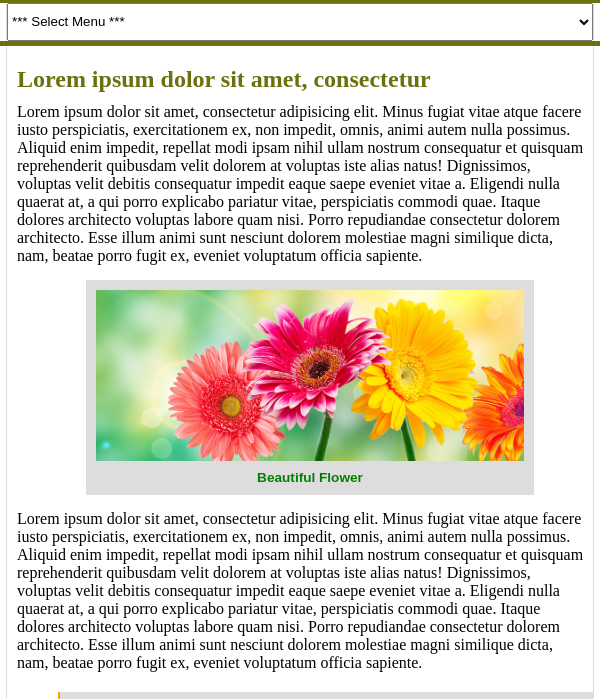
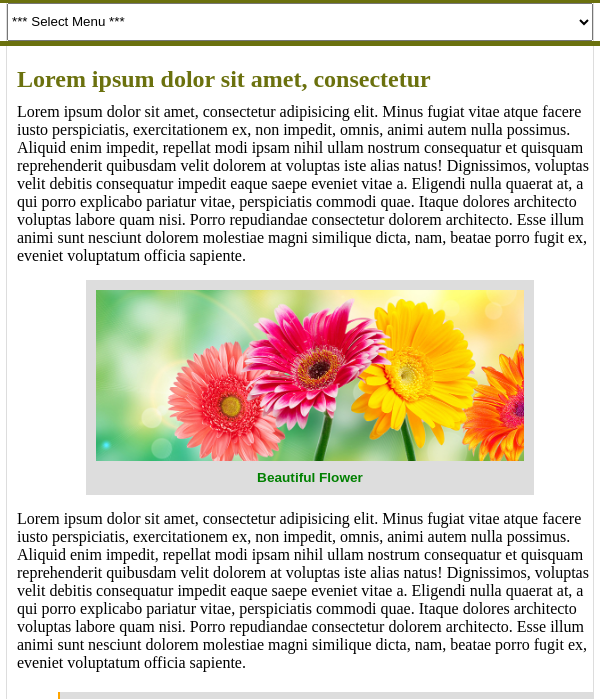
Before and after one commit to sagormahtab/website-1, a plain HTML site: page inside.html in a window 600 px wide. Shown: the part 92-791 px from the top of the page. Drawn offline with Linux system fonts and the light colour scheme.

Commit message:
Update responsive.css

```diff
--- a/css/responsive.css
+++ b/css/responsive.css
@@ -82,7 +82,7 @@ px      68    160    252    */
     #header{
         text-align: center;
     }
-    p{
+    #imgp_wrap p{
 	width: 97%;
     }
     #content figure{
@@ -133,7 +133,7 @@ px      68    160    252    344    436    */
 	#header{
         text-align: center;
     }
-    p{
+    #imgp_wrap p{
 	width: 97%;
     }
     #content figure{
@@ -180,7 +180,7 @@ px      68    160    252    344    436    */
     #sidebar{
         width: 100%;
     }
-    p{
+    #imgp_wrap p{
 	width: 97%;
     }
     #header{
```
